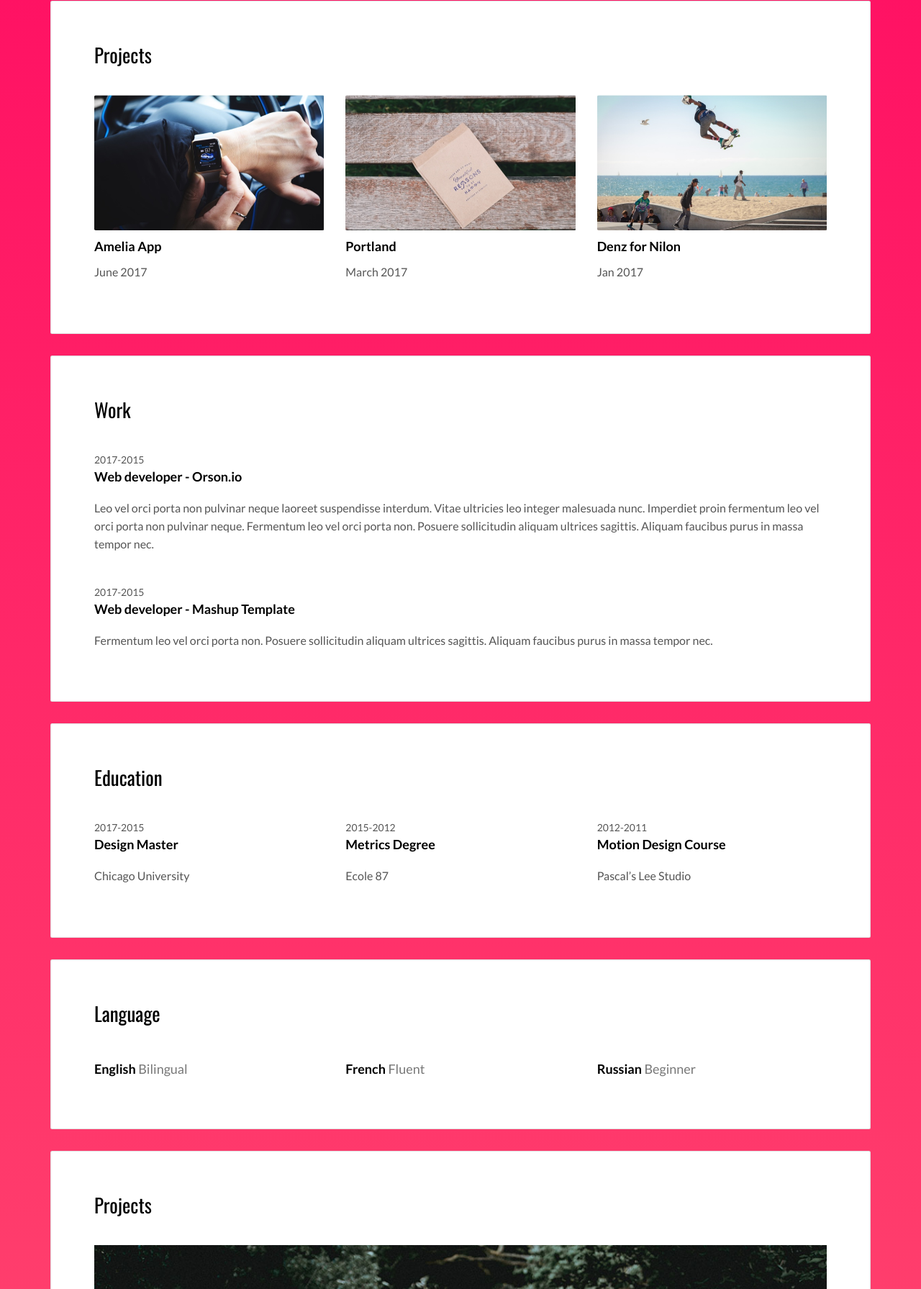
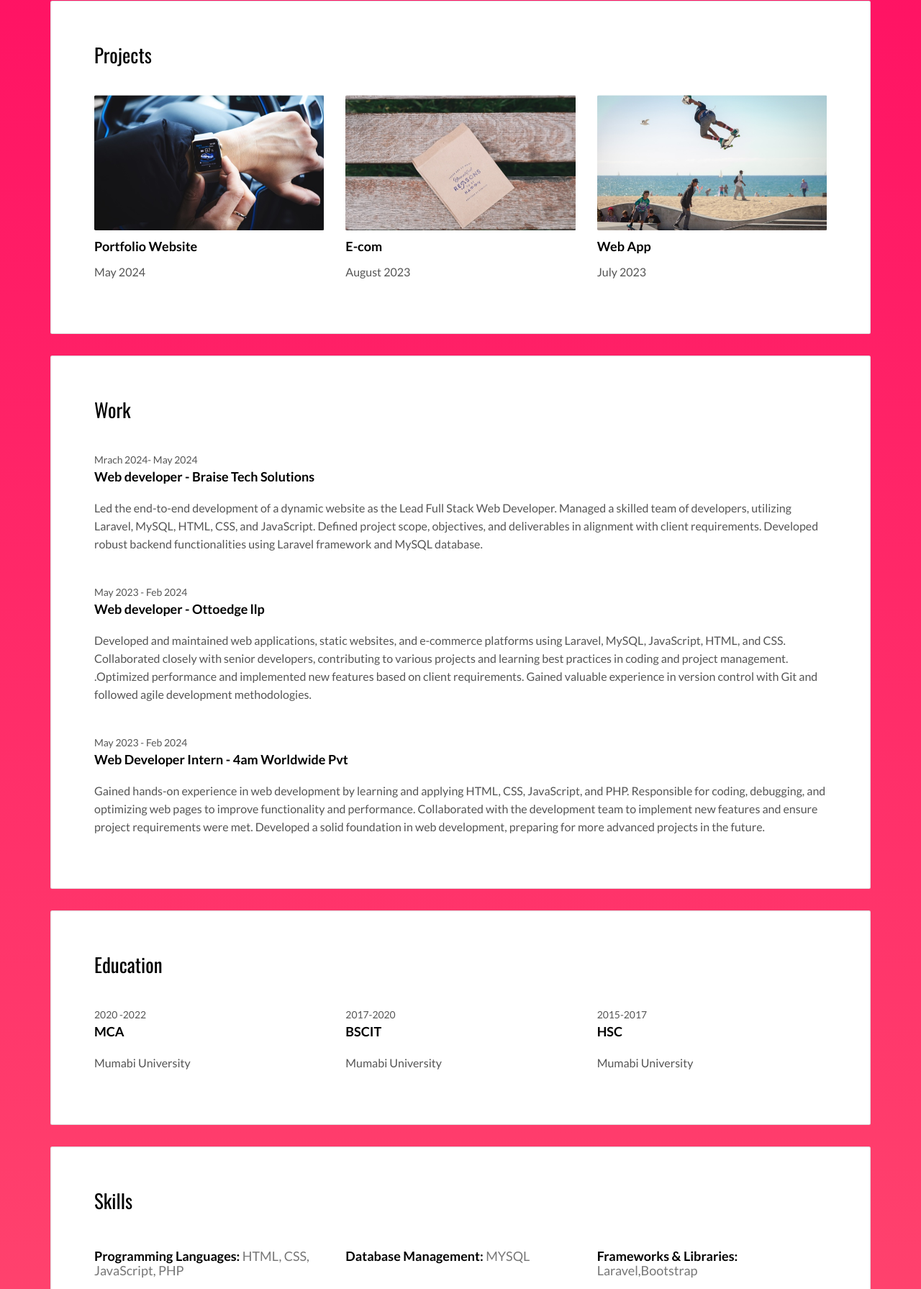
Before and after one commit to Develop-Farhana/farhana-cv, a plain HTML site: page index.html in a window 1280 px wide. Shown: the part 753-2544 px from the top of the page at 72% size. Drawn offline with nearby package versions, Linux system fonts and the light colour scheme.

Commit message:
working on projects

```diff
--- a/index.html
+++ b/index.html
@@ -15,35 +15,30 @@
     <link rel="apple-touch-icon" sizes="180x180" href="./assets/apple-icon-180x180.png">
     <link href="./assets/favicon.ico" rel="icon">
 
-  <title>Title page</title>
+    <title>Resume</title>
 
-<link href="./main.d8e0d294.css" rel="stylesheet"></head>
+    <link href="./main.d8e0d294.css" rel="stylesheet">
+</head>
 
 <body class="">
 
     <!-- Add your content of header -->
-<div class="background-color-layer" style="background-image: url('assets/images/img-01.jpg')"
-></div>
+    <div class="background-color-layer" style="background-image: url('assets/images/img-01.jpg')"></div>
     <main class="content-wrapper">
         <header class="white-text-container section-container">
             <div class="text-center">
-      <h1>I am David Folley</h1>
-      <p>Web designer</p>
+                <h1>I am Farhana Abdullah</h1>
+                <p>Web Developer</p>
                 <p>
-        <a class="fa-icon fa-icon-2x" href="https://facebook.com/" title="">
-          <i class="fa fa-facebook"></i>
+                    <a class="fa-icon fa-icon-2x" href="https://github.com/Develop-Farhana" title="">
+                        <i class="fa fa-github"></i>
                     </a>
-        <a class="fa-icon fa-icon-2x" href="https://twitter.com/" title="">
-          <i class="fa fa-twitter"></i>
-        </a>
-        <a class="fa-icon fa-icon-2x" href="https://dribbble.com/" title="">
-          <i class="fa fa-dribbble"></i>
-        </a>
-        <a class="fa-icon fa-icon-2x" href="https://www.linkedin.com/" title="">
+
+                    <a class="fa-icon fa-icon-2x" href="https://www.linkedin.com/in/farhana-abdullah-a9b67b1b0/" title="">
                         <i class="fa fa-linkedin"></i>
                     </a>
-        <a class="fa-icon fa-icon-2x" href="https://vimeo.com/" title="">
-          <i class="fa fa-vimeo"></i>
+                    <a class="fa-icon fa-icon-2x" href="mailto:farhanaabdullah365@gmail.com" title="">
+                        <i class="fa fa-envelope-o"></i>
                     </a>
                 </p>
             </div>
@@ -66,9 +61,10 @@
                                 </div>
                                 <div class="col-md-8">
 
-              <p>Lorem ipsum dolor sit amet, consectetur adipiscing elit, sed do eiusmod tempor incididunt ut labore et dolore magna aliqua. Ut enim ad minim veniam, quis nostrud exercitation ullamco laboris nisi ut aliquip ex ea commodo consequat.</p>
-              <p> Duis aute irure dolor in reprehenderit in voluptate velit esse cillum dolore eu fugiat nulla pariatur. Excepteur sint occaecat cupidatat non proident, sunt in culpa qui officia deserunt mollit anim id est laborum.</p>
-
+                                    <p>I am a dedicated and passionate Full Stack Laravel Developer with 1.4 years of hands-on experience in designing, developing, and maintaining web applications. With a strong foundation in both front-end and back-end
+                                        technologies, I strive to build seamless, user-friendly, and efficient web solutions.
+                                    </p>
+                                    <p>During my 1.4 years of experience, I have successfully contributed to various projects, ranging from small business websites to complex web applications.</p>
                                 </div>
                             </div>
                         </div>
@@ -80,18 +76,18 @@
                             <div class="row">
                                 <div class="col-md-4">
                                     <img src="./assets/images/img-02.jpg" class="img-responsive" alt="">
-                <h3 class="h5">Amelia App</h3>
-                <p>June 2017</p>
+                                    <h3 class="h5">Portfolio Website</h3>
+                                    <p>May 2024</p>
                                 </div>
                                 <div class="col-md-4">
                                     <img src="./assets/images/img-03.jpg" class="img-responsive" alt="">
-                <h3 class="h5">Portland</h3>
-                <p>March 2017</p>
+                                    <h3 class="h5">E-com</h3>
+                                    <p>August 2023</p>
                                 </div>
                                 <div class="col-md-4">
                                     <img src="./assets/images/img-04.jpg" class="img-responsive" alt="">
-                <h3 class="h5">Denz for Nilon</h3>
-                <p>Jan 2017</p>
+                                    <h3 class="h5">Web App</h3>
+                                    <p>July 2023</p>
                                 </div>
                             </div>
                         </div>
@@ -101,18 +97,35 @@
                         <div class="card-block">
                             <h2>Work</h2>
                             <div class="work-experience">
-              <small class="date">2017-2015</small>
-              <h3 class="h5 date-title">Web developer - <a href="http://en.orson.io" title="Create professionnal website">Orson.io</a></h3>
+                                <small class="date">Mrach 2024- May 2024</small>
+                                <h3 class="h5 date-title">Web developer - Braise Tech Solutions
+                                </h3>
 
 
-              <p>Leo vel orci porta non pulvinar neque laoreet suspendisse interdum. Vitae ultricies leo integer malesuada nunc. Imperdiet proin fermentum leo vel orci porta non pulvinar neque. Fermentum leo vel orci porta non. Posuere sollicitudin aliquam ultrices sagittis. Aliquam faucibus purus in massa tempor nec.</p>
+                                <p>Led the end-to-end development of a dynamic website as the Lead Full Stack Web Developer. Managed a skilled team of developers, utilizing Laravel, MySQL, HTML, CSS, and JavaScript. Defined project scope, objectives, and
+                                    deliverables in alignment with client requirements. Developed robust backend functionalities using Laravel framework and MySQL database.
+                                </p>
                             </div>
 
                             <div class="work-experience">
-              <small class="date">2017-2015</small>
-              <h3 class="h5 date-title">Web developer - <a href="http://mashup-template.com" title="">Mashup Template</a></h3>
+                                <small class="date">May 2023  - Feb 2024
+                                </small>
+                                <h3 class="h5 date-title">Web developer - Ottoedge llp</h3>
 
-              <p>Fermentum leo vel orci porta non. Posuere sollicitudin aliquam ultrices sagittis. Aliquam faucibus purus in massa tempor nec.</p>
+                                <p>Developed and maintained web applications, static websites, and e-commerce platforms using Laravel, MySQL, JavaScript, HTML, and CSS. Collaborated closely with senior developers, contributing to various projects and learning
+                                    best practices in coding and project management. .Optimized performance and implemented new features based on client requirements. Gained valuable experience in version control with Git and followed agile development
+                                    methodologies.
+                                </p>
+                            </div>
+                            <div class="work-experience">
+                                <small class="date">May 2023  - Feb 2024
+                              </small>
+                                <h3 class="h5 date-title">Web Developer Intern - 4am Worldwide Pvt</h3>
+
+                                <p>Gained hands-on experience in web development by learning and applying HTML, CSS, JavaScript, and PHP. Responsible for coding, debugging, and optimizing web pages to improve functionality and performance. Collaborated with
+                                    the development team to implement new features and ensure project requirements were met. Developed a solid foundation in web development, preparing for more advanced projects in the future.
+
+                                </p>
                             </div>
                         </div>
                     </div>
@@ -124,24 +137,25 @@
                             <div class="row">
                                 <div class="col-md-4">
                                     <div class="education-experience">
-                  <small class="date">2017-2015</small>
-                  <h3 class="h5 date-title">Design Master</h3>
-                  <p>Chicago University</p>
+                                        <small class="date">2020 -2022
+                                        </small>
+                                        <h3 class="h5 date-title">MCA</h3>
+                                        <p>Mumabi University</p>
                                     </div>
 
                                 </div>
                                 <div class="col-md-4">
                                     <div class="education-experience">
-                  <small class="date">2015-2012</small>
-                  <h3 class="h5 date-title">Metrics Degree</h3>
-                  <p>Ecole 87</p>
+                                        <small class="date">2017-2020</small>
+                                        <h3 class="h5 date-title">BSCIT</h3>
+                                        <p>Mumabi University</p>
                                     </div>
                                 </div>
                                 <div class="col-md-4">
                                     <div class="education-experience">
-                  <small class="date">2012-2011</small>
-                  <h3 class="h5 date-title">Motion Design Course</h3>
-                  <p>Pascal’s Lee Studio</p>
+                                        <small class="date">2015-2017</small>
+                                        <h3 class="h5 date-title">HSC</h3>
+                                        <p>Mumabi University</p>
                                     </div>
                                 </div>
                             </div>
@@ -150,21 +164,22 @@
 
                     <div class="card">
                         <div class="card-block">
-            <h2>Language</h2>
+                            <h2>Skills</h2>
                             <div class="row">
                                 <div class="col-md-4">
                                     <div class="language-experience">
-                  <h3 class="h5">English  <small>Bilingual</small></h3>
+                                        <h3 class="h5">Programming Languages: <small> HTML, CSS, JavaScript, PHP</small></h3>
                                     </div>
                                 </div>
                                 <div class="col-md-4">
                                     <div class="language-experience">
-                  <h3 class="h5">French  <small>Fluent</small></h3>
+                                        <h3 class="h5">Database Management: <small>MYSQL</small></h3>
                                     </div>
                                 </div>
                                 <div class="col-md-4">
                                     <div class="language-experience">
-                  <h3 class="h5">Russian  <small>Beginner</small></h3>
+                                        <h3 class="h5">Frameworks & Libraries: <small>Laravel,Bootstrap
+                                        </small></h3>
                                     </div>
                                 </div>
                             </div>
@@ -219,19 +234,19 @@
                             <h2>Social Network</h2>
                             <div class="row">
                                 <div class="col-md-3">
-                <p class="social-buttons"><a href="https://twitter.com/" title=""><span class="social-round-icon fa-icon"><i class="fa fa-twitter"></i></span>@David_Folley</a></p>
+                                    <p class="social-buttons"><a href="https://github.com/Develop-Farhana" title=""><span class="social-round-icon fa-icon"><i class="fa fa-github"></i></span>@Develop-Farhana</a></p>
                                 </div>
                                 <div class="col-md-3">
-                <p class="social-buttons"><a href="https://www.linkedin.com/" title=""><span class="social-round-icon fa-icon"><i class="fa fa-linkedin"></i></span>David Folley</a></p>
+                                    <p class="social-buttons"><a href="https://www.linkedin.com/in/farhana-abdullah-a9b67b1b0/" title=""><span class="social-round-icon fa-icon"><i class="fa fa-linkedin"></i></span>Farhana Abdullah</a></p>
                                 </div>
-              <div class="col-md-3">
+                                <!-- <div class="col-md-3">
                                     <p class="social-buttons"><a href="https://dribbble.com/" title=""><span class="social-round-icon fa-icon"><i class="fa fa-dribbble"></i></span>David Folley</a></p>
-              </div>
+                                </div> -->
                             </div>
                         </div>
                     </div>
 
-        <div class="card">
+                    <!-- <div class="card">
                         <div class="card-block">
                             <h2>Contact</h2>
                             <form action="" class="reveal-content">
@@ -249,7 +264,7 @@
                                 </div>
                             </form>
                         </div>
-        </div>
+                    </div> -->
 
                 </div>
             </div>
@@ -286,7 +301,7 @@
     </footer>
 
     <script>
-  document.addEventListener("DOMContentLoaded", function (event) {
+        document.addEventListener("DOMContentLoaded", function(event) {
             scrollRevelation('.card');
         });
     </script>
@@ -303,6 +318,8 @@
   ga('send', 'pageview');
 </script>
 
---><script type="text/javascript" src="./main.bc58148c.js"></script></body>
+-->
+    <script type="text/javascript" src="./main.bc58148c.js"></script>
+</body>
 
 </html>
```
Also changed, not shown: assets/images/img-1.jpg (added), assets/images/img-2.jpg (added), assets/images/img-3.jpg (added). Lines whose indentation alone changed are shown as unchanged.
